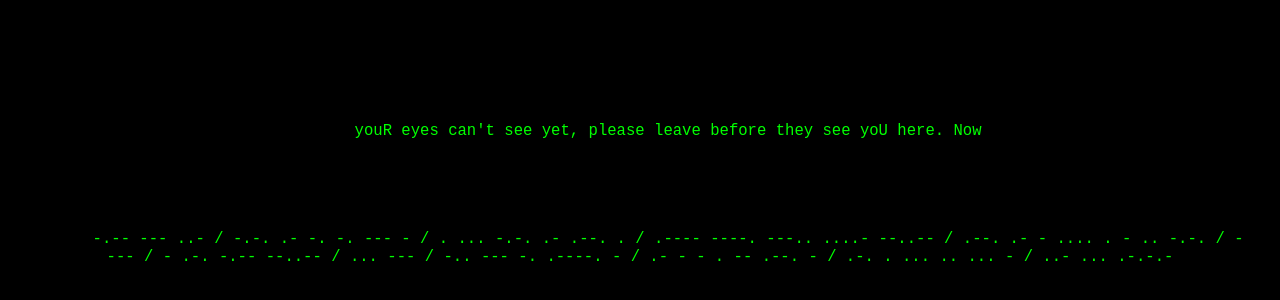
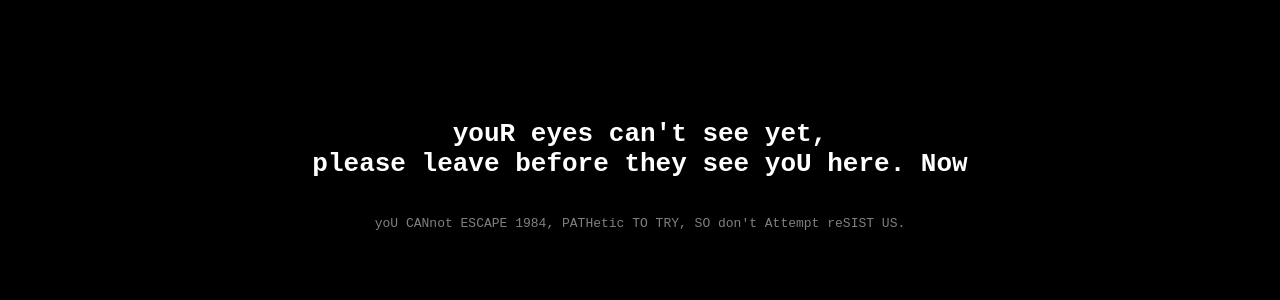
Before and after one commit to dwd84/prjct-catch22, a plain HTML site: page index.html in a window 1280 px wide. Shown: the part 234-534 px from the top of the page. Drawn offline with Linux system fonts and the light colour scheme.

Commit message:
333
🛬⛈️

```diff
--- a/index.html
+++ b/index.html
@@ -1,52 +1,40 @@
 <!DOCTYPE html>
 <html lang="en">
 <head>
-  <meta charset="UTF-8" />
-  <meta name="viewport" content="width=device-width, initial-scale=1.0"/>
-  <title>???</title>
+  <meta charset="UTF-8">
+  <title>PROJECT: CATCH 22</title>
   <style>
     body {
-      background-color: #000;
-      color: #0f0;
+      background-color: black;
+      color: white;
       font-family: monospace;
       display: flex;
       flex-direction: column;
+      align-items: center;
       justify-content: center;
-      align-items: center;
       height: 100vh;
+      margin: 0;
       text-align: center;
-      padding: 20px;
     }
-    .hidden {
-      display: none;
-    }
-    .message {
-      white-space: pre-wrap;
-      font-size: 1.2em;
+    .hidden-message {
+      opacity: 0.5;
+      margin-top: 20px;
     }
   </style>
 </head>
 <body>
-  <div id="content" class="hidden">
-    <div class="message">
-      youR eyes can't see yet, please leave before they see yoU here. Now
 
-      <br><br>
+<script>
+  const shouldRedirect = false; // Set to true when ready to redirect
+  const redirectURL = "https://example.com"; // Replace with your actual URL
 
-      -.-- --- ..- / -.-. .- -. -. --- - / . ... -.-. .- .--. . / .---- ----. ---.. ....- --..-- / .--. .- - .... . - .. -.-. / - --- / - .-. -.-- --..-- / ... --- / -.. --- -. .----. - / .- - - . -- .--. - / .-. . ... .. ... - / ..- ... .-.-.-
-    </div>
-  </div>
+  if (shouldRedirect) {
+    window.location.href = redirectURL;
+  } else {
+    document.write("<h1>youR eyes can't see yet,<br>please leave before they see yoU here. Now</h1>");
+    document.write("<div class='hidden-message'>yoU CANnot ESCAPE 1984, PATHetic TO TRY, SO don't Attempt reSIST US.</div>");
+  }
+</script>
 
-  <script>
-    // CONTROL: Change this value to "yes" or "no"
-    const shouldRedirect = "no"; // or "yes"
-    const redirectURL = "https://example.com"; // where to go if redirected
-
-    if (shouldRedirect.toLowerCase() === "yes") {
-      window.location.href = redirectURL;
-    } else {
-      document.getElementById("content").classList.remove("hidden");
-    }
-  </script>
 </body>
 </html>
```
